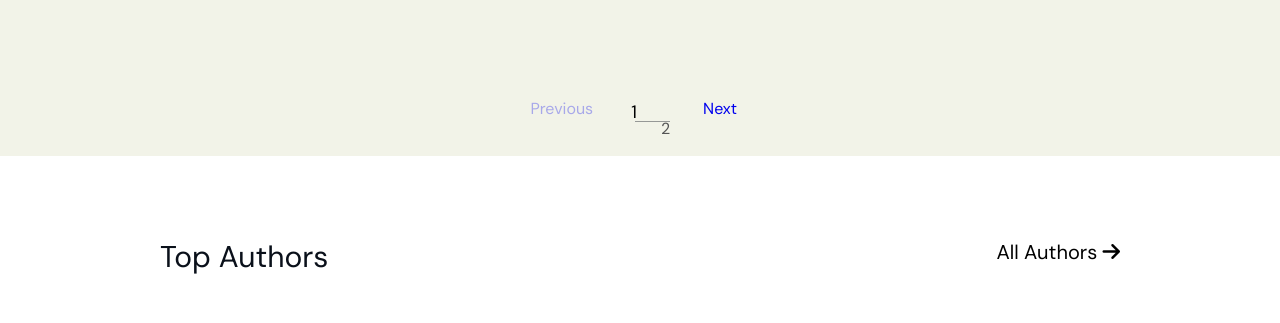
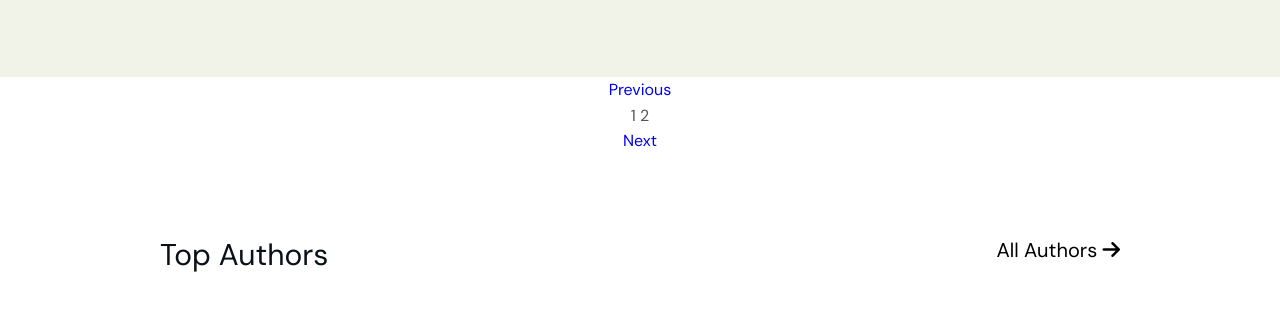
Before and after one commit to Hedayetul-Kabir/design-blog, a plain HTML site: page tshiii/index.html in a window 1280 px wide. Shown: the part 2247-2570 px from the top of the page. Drawn offline with Linux system fonts and the light colour scheme.

Commit message:
css remove

```diff
--- a/tshiii/style.css
+++ b/tshiii/style.css
@@ -257,100 +257,6 @@ nav .nav .nav-list li a:hover {
   font-weight: 700;
   color: #0a101a;
 }
-
-/**/
-.text-center {
-  text-align: center !important;
-}
-.justify-content-center {
-  justify-content: center !important;
-}
-.pt-5 {
-  padding: 1.2rem !important;
-  background-color: #f2f3e8;
-}
-.pagination .page-item.page-count {
-  line-height: 1;
-  position: relative;
-  margin: 0 35px;
-}
-.pagination {
-  display: flex;
-  padding-left: 0;
-  list-style: none;
-}
-.pagination .page-item.disabled {
-  opacity: 0.3;
-  cursor: not-allowed;
-  -webkit-user-select: none;
-  -moz-user-select: none;
-  user-select: none;
-}
-.pagination .page-item.page-count {
-  position: relative;
-  margin: 0 35px;
-}
-.pagination .page-item.page-count .current-page {
-  font-size: 18px;
-  display: block;
-  margin-left: -28px;
-  margin-top: 7px;
-  color: #000;
-}
-.pagination .page-item.page-count .total-page {
-  display: inline-block;
-  margin-right: -35px;
-}
-.pagination .page-item.page-count::after {
-  position: absolute;
-  content: "";
-  height: 1px;
-  width: 35px;
-  left: auto;
-  background-color: #0a101a;
-  /*transform: rotate(-45deg);*/
-  opacity: 0.4;
-}
-.ti-chevron-right::before {
-  content: "\ea61";
-}
-
-.pagination .page-link i {
-  display: inline-block;
-  transition: 0.3s;
-}
-
-.pagination .page-item {
-  margin: 0 20px;
-}
-.content .pagination a.page-link:not(.btn),
-.pagination .content a.page-link:not(.btn),
-.pagination .page-link.active,
-.pagination .page-link:focus,
-.pagination .page-link:hover {
-  box-shadow: none;
-}
-*,
-::after,
-::before {
-  box-sizing: border-box;
-}
-.pagination .page-link i {
-  display: inline-block;
-  transition: 0.3s;
-}
-.ti-chevron-right::before {
-  content: "\ea61";
-}
-.ti {
-  font-family: tabler-icons !important;
-  font-style: normal;
-  font-weight: 400;
-  font-variant: normal;
-  text-transform: none;
-  line-height: 1;
-}
-/**nct end**/
 
 /*author*/
 .author .recent-post {
```
